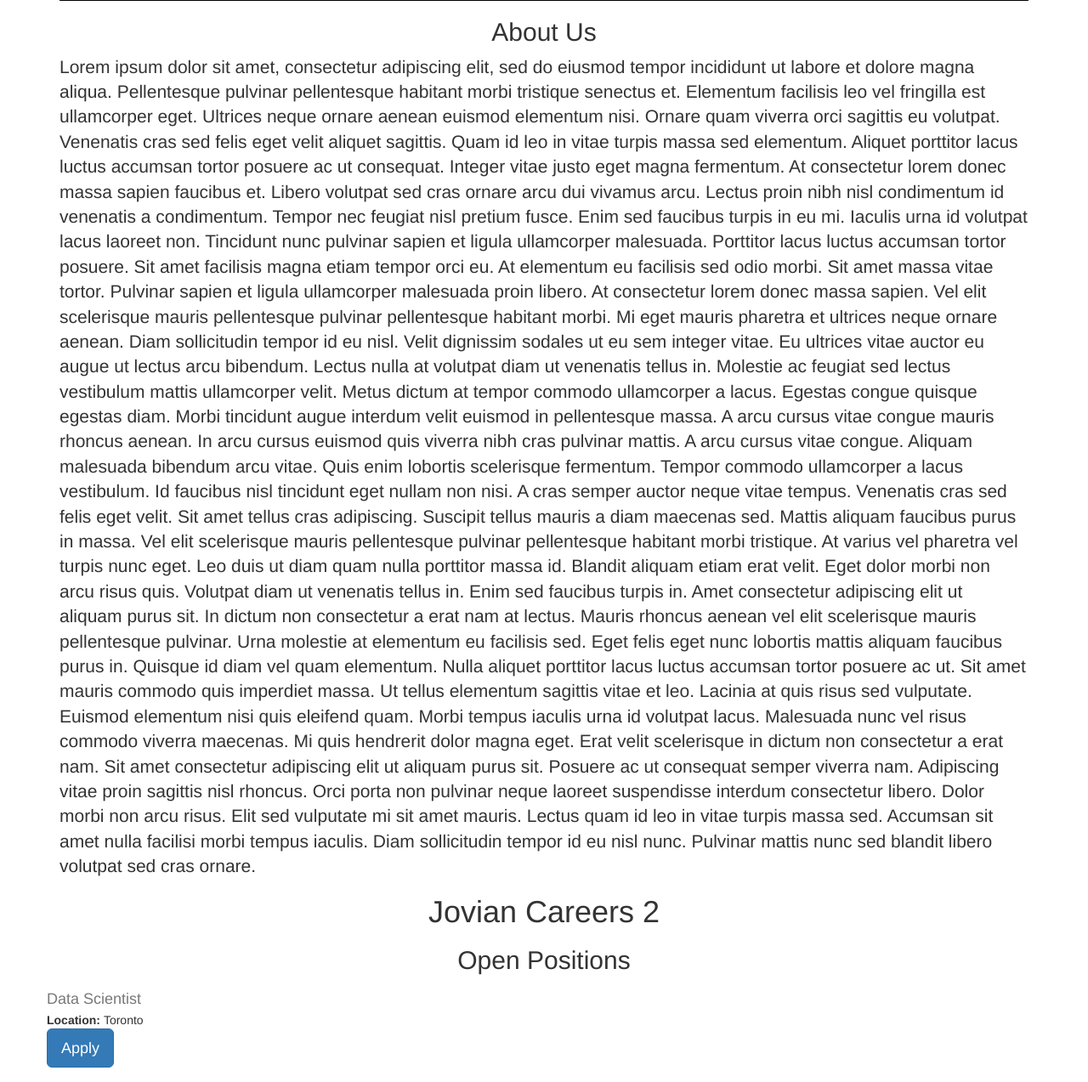
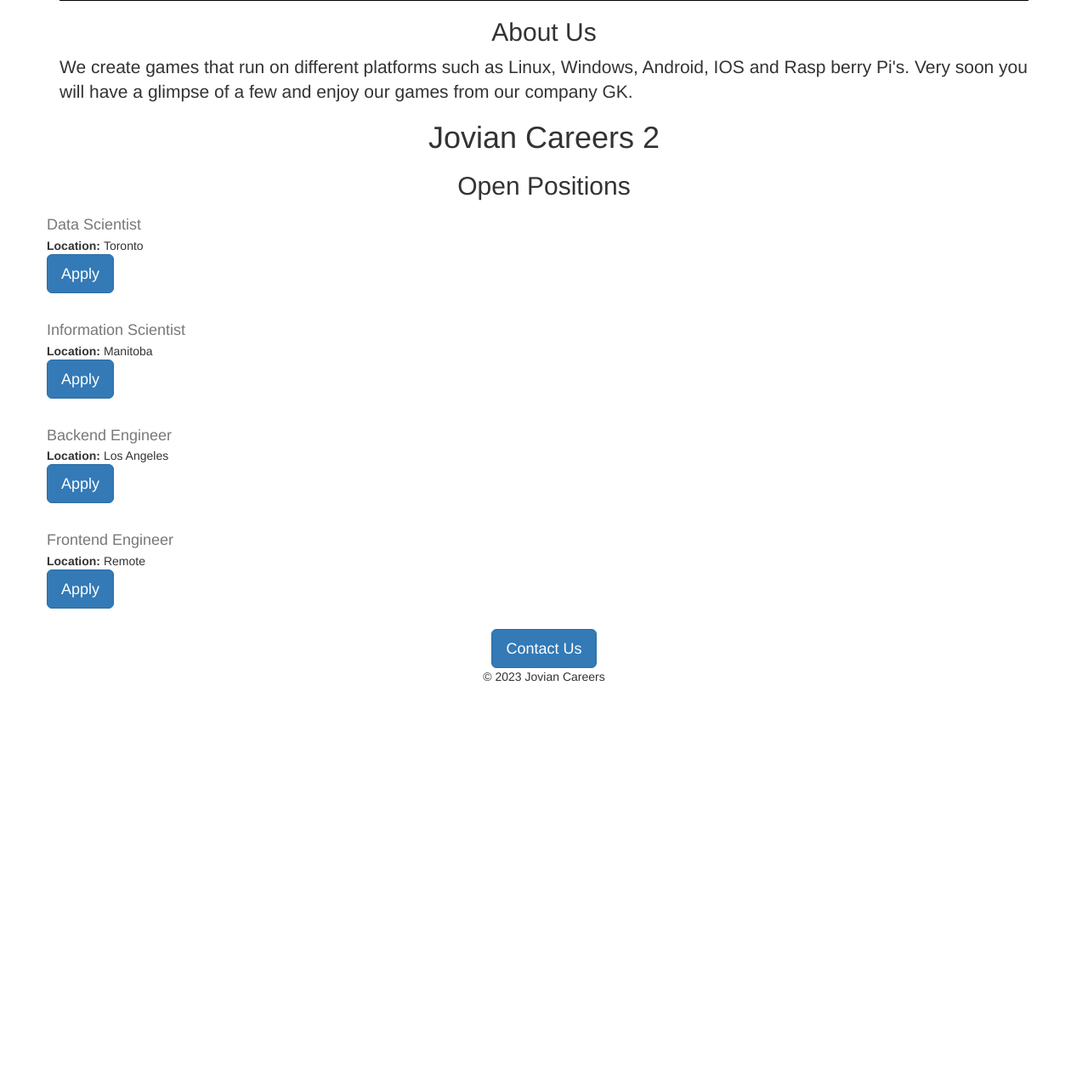
Before and after one commit to arthureastwood/jovian-careers-website, a Flask app: page / in a window 1280 px wide. Shown: the part 429-1702 px from the top of the page at 85% size. After the commit the page ends 1231 px from the top, so only its background shows below. Run offline with Flask 2, Linux system fonts and the light colour scheme.

Commit message:
changing to a gaming website

```diff
--- a/templates/home.html
+++ b/templates/home.html
@@ -18,15 +18,7 @@
       <h1 class="text-center mt-2 mb-4"> {{company_name}} Careers</h1>
       <img class="img-fluid" id="banner" src="https://jovian-careers-website.artgalaxy.repl.co/static/banner.jpeg"  >
       <h2 class="text-center mt-2 mb-4">About Us</h2>
-      <p class="lead">Lorem ipsum dolor sit amet, consectetur adipiscing elit, sed do eiusmod tempor incididunt ut labore et dolore magna aliqua. Pellentesque pulvinar pellentesque habitant morbi tristique senectus et. Elementum facilisis leo vel fringilla est ullamcorper eget. Ultrices neque ornare aenean euismod elementum nisi. Ornare quam viverra orci sagittis eu volutpat. Venenatis cras sed felis eget velit aliquet sagittis. Quam id leo in vitae turpis massa sed elementum. Aliquet porttitor lacus luctus accumsan tortor posuere ac ut consequat. Integer vitae justo eget magna fermentum. At consectetur lorem donec massa sapien faucibus et. Libero volutpat sed cras ornare arcu dui vivamus arcu. Lectus proin nibh nisl condimentum id venenatis a condimentum. Tempor nec feugiat nisl pretium fusce.
-
-  Enim sed faucibus turpis in eu mi. Iaculis urna id volutpat lacus laoreet non. Tincidunt nunc pulvinar sapien et ligula ullamcorper malesuada. Porttitor lacus luctus accumsan tortor posuere. Sit amet facilisis magna etiam tempor orci eu. At elementum eu facilisis sed odio morbi. Sit amet massa vitae tortor. Pulvinar sapien et ligula ullamcorper malesuada proin libero. At consectetur lorem donec massa sapien. Vel elit scelerisque mauris pellentesque pulvinar pellentesque habitant morbi. Mi eget mauris pharetra et ultrices neque ornare aenean. Diam sollicitudin tempor id eu nisl. Velit dignissim sodales ut eu sem integer vitae. Eu ultrices vitae auctor eu augue ut lectus arcu bibendum.
-
-  Lectus nulla at volutpat diam ut venenatis tellus in. Molestie ac feugiat sed lectus vestibulum mattis ullamcorper velit. Metus dictum at tempor commodo ullamcorper a lacus. Egestas congue quisque egestas diam. Morbi tincidunt augue interdum velit euismod in pellentesque massa. A arcu cursus vitae congue mauris rhoncus aenean. In arcu cursus euismod quis viverra nibh cras pulvinar mattis. A arcu cursus vitae congue. Aliquam malesuada bibendum arcu vitae. Quis enim lobortis scelerisque fermentum. Tempor commodo ullamcorper a lacus vestibulum. Id faucibus nisl tincidunt eget nullam non nisi. A cras semper auctor neque vitae tempus. Venenatis cras sed felis eget velit. Sit amet tellus cras adipiscing. Suscipit tellus mauris a diam maecenas sed. Mattis aliquam faucibus purus in massa. Vel elit scelerisque mauris pellentesque pulvinar pellentesque habitant morbi tristique. At varius vel pharetra vel turpis nunc eget. Leo duis ut diam quam nulla porttitor massa id.
-
-  Blandit aliquam etiam erat velit. Eget dolor morbi non arcu risus quis. Volutpat diam ut venenatis tellus in. Enim sed faucibus turpis in. Amet consectetur adipiscing elit ut aliquam purus sit. In dictum non consectetur a erat nam at lectus. Mauris rhoncus aenean vel elit scelerisque mauris pellentesque pulvinar. Urna molestie at elementum eu facilisis sed. Eget felis eget nunc lobortis mattis aliquam faucibus purus in. Quisque id diam vel quam elementum. Nulla aliquet porttitor lacus luctus accumsan tortor posuere ac ut. Sit amet mauris commodo quis imperdiet massa. Ut tellus elementum sagittis vitae et leo. Lacinia at quis risus sed vulputate. Euismod elementum nisi quis eleifend quam. Morbi tempus iaculis urna id volutpat lacus.
-
-  Malesuada nunc vel risus commodo viverra maecenas. Mi quis hendrerit dolor magna eget. Erat velit scelerisque in dictum non consectetur a erat nam. Sit amet consectetur adipiscing elit ut aliquam purus sit. Posuere ac ut consequat semper viverra nam. Adipiscing vitae proin sagittis nisl rhoncus. Orci porta non pulvinar neque laoreet suspendisse interdum consectetur libero. Dolor morbi non arcu risus. Elit sed vulputate mi sit amet mauris. Lectus quam id leo in vitae turpis massa sed. Accumsan sit amet nulla facilisi morbi tempus iaculis. Diam sollicitudin tempor id eu nisl nunc. Pulvinar mattis nunc sed blandit libero volutpat sed cras ornare.</p>
+      <p class="lead">We create games that run on different platforms such as Linux, Windows, Android, IOS and Rasp berry Pi's. Very soon you will have a glimpse of a few and enjoy our games from our company GK.</p>
       <h1 class="text-center mt-2 mb-4">Jovian Careers 2</h1>
       <h2 class="text-center mt-2 mb-4">Open Positions</h2>
       <div>
```
